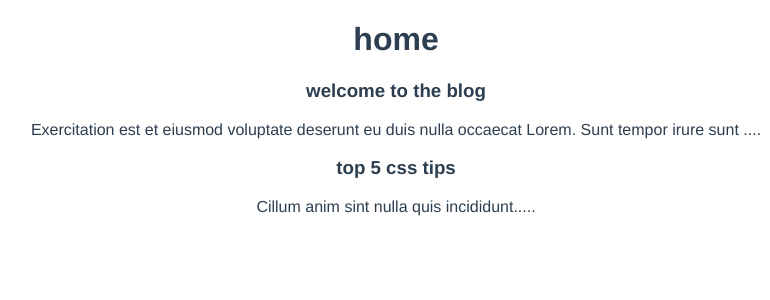
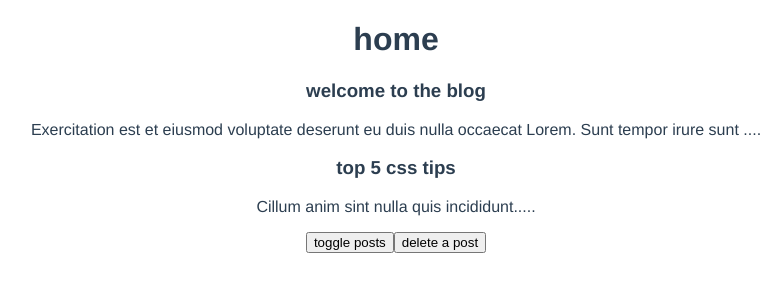
Before and after one commit to lollylegs/dojo-blog, a Vue app: page / in a window 1280 px wide. Shown: the top 300 px of the page, without its empty margins (244-1014 px from the left). Built offline with nearby package versions, Linux system fonts and the light colour scheme.

Commit message:
finish life cycle hooks

```diff
--- a/src/components/PostList.vue
+++ b/src/components/PostList.vue
@@ -7,13 +7,17 @@
 </template>
 
 <script>
-   import SinglePost from './SinglePost.vue'
+   import { onMounted, onUnmounted, onUpdated,  } from 'vue'
+import SinglePost from './SinglePost.vue'
    export default {
       props: ['posts'],
       components: { SinglePost },
       setup(props) {
-         console.log(props.posts)
+         onMounted(() => console.log('component mounted'))
+         onUnmounted(() =>console.log('component unmounted'))
+         onUpdated(() => console.log('component updated'))
       }
+
    }
 </script>
 
--- a/src/views/Home.vue
+++ b/src/views/Home.vue
@@ -1,7 +1,9 @@
 <template>
   <div class="home">
       <h1>home</h1>
-      <PostList :posts="posts" />
+      <PostList v-if="showPosts" :posts="posts" />
+      <button @click="showPosts = !showPosts">toggle posts</button>
+      <button @click="posts.pop()">delete a post</button>
   </div>
 </template>
 
@@ -18,8 +20,9 @@
       {title: 'welcome to the blog', body: 'Exercitation est et eiusmod voluptate deserunt eu duis nulla occaecat Lorem. Sunt tempor irure sunt cillum elit occaecat mollit. Aliquip proident est aliqua irure aliquip anim dolore in irure nulla non enim ipsum. Amet deserunt culpa dolor sunt laboris pariatur do incididunt commodo excepteur sit ullamco.', id: 1},
       {title: 'top 5 css tips', body: 'Cillum anim sint nulla quis incididunt.', id: 2},
     ])
+    const showPosts = ref(true)
 
-     return { posts }
+     return { posts, showPosts }
    }
 }
 
```
